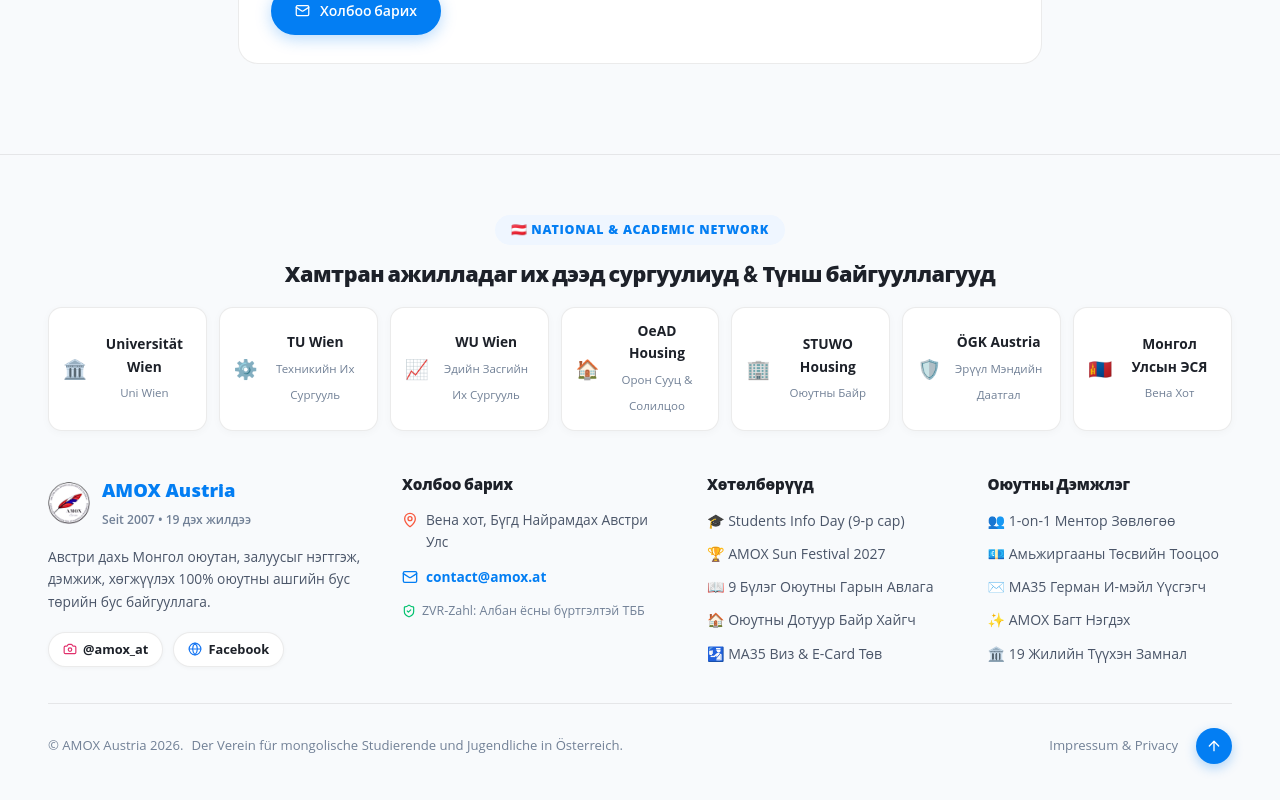
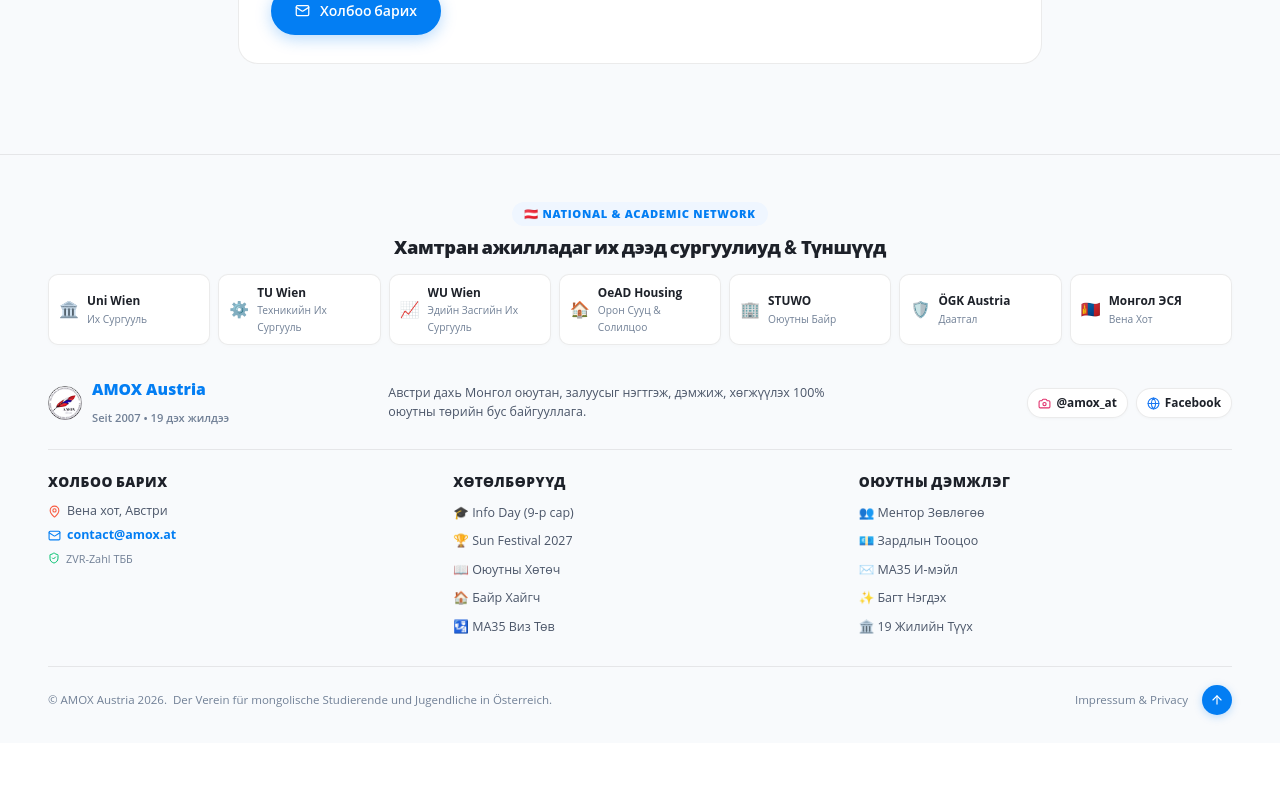
Before and after one commit to bkoenig-coder/amox, a React (Vite) app: page /about in a window 1280 px wide. Shown: the part 5646-6446 px from the top of the page. After the commit the page ends 6389 px from the top, so only its background shows below. Built offline with nearby package versions, Linux system fonts and the light colour scheme.

Commit message:
Make Холбоо барих, Хөтөлбөрүүд, and Оюутны Дэмжлэг three strictly parallel columns with compact typography

```diff
--- a/src/components/Footer.tsx
+++ b/src/components/Footer.tsx
@@ -1,6 +1,6 @@
 import React from 'react';
 import { Link } from 'react-router-dom';
-import { Camera, Globe, ArrowUp, Mail, MapPin, ExternalLink, GraduationCap, ShieldCheck, Heart } from 'lucide-react';
+import { Camera, Globe, ArrowUp, Mail, MapPin, ShieldCheck } from 'lucide-react';
 
 export const Footer: React.FC = () => {
   const scrollToTop = () => {
@@ -8,34 +8,34 @@
   };
 
   const partners = [
-    { name: 'Universität Wien', type: 'Uni Wien', icon: '🏛️' },
+    { name: 'Uni Wien', type: 'Их Сургууль', icon: '🏛️' },
     { name: 'TU Wien', type: 'Техникийн Их Сургууль', icon: '⚙️' },
     { name: 'WU Wien', type: 'Эдийн Засгийн Их Сургууль', icon: '📈' },
     { name: 'OeAD Housing', type: 'Орон Сууц & Солилцоо', icon: '🏠' },
-    { name: 'STUWO Housing', type: 'Оюутны Байр', icon: '🏢' },
-    { name: 'ÖGK Austria', type: 'Эрүүл Мэндийн Даатгал', icon: '🛡️' },
-    { name: 'Монгол Улсын ЭСЯ', type: 'Вена Хот', icon: '🇲🇳' }
+    { name: 'STUWO', type: 'Оюутны Байр', icon: '🏢' },
+    { name: 'ÖGK Austria', type: 'Даатгал', icon: '🛡️' },
+    { name: 'Монгол ЭСЯ', type: 'Вена Хот', icon: '🇲🇳' }
   ];
 
   return (
     <footer className="amox-footer">
       <div className="container">
         {/* National & Academic Partners Showcase */}
-        <div style={{ textAlign: 'center', marginBottom: 44 }}>
+        <div style={{ textAlign: 'center', marginBottom: 32 }}>
           <div
             style={{
               display: 'inline-flex',
               alignItems: 'center',
-              gap: 8,
-              padding: '5px 16px',
+              gap: 6,
+              padding: '3px 12px',
               borderRadius: 'var(--radius-pill)',
               background: '#EFF6FF',
               color: 'var(--aiesec-blue)',
-              fontSize: '0.78rem',
+              fontSize: '0.7rem',
               fontWeight: 800,
               letterSpacing: '0.06em',
               textTransform: 'uppercase',
-              marginBottom: 16
+              marginBottom: 10
             }}
           >
             <span>🇦🇹 National &amp; Academic Network</span>
@@ -44,57 +44,55 @@
           <h4
             style={{
               fontFamily: 'var(--font-heading)',
-              fontSize: 'clamp(1.15rem, 2.5vw, 1.35rem)',
+              fontSize: 'clamp(0.95rem, 2vw, 1.15rem)',
               fontWeight: 800,
               color: 'var(--text-main)',
-              marginBottom: 20
+              marginBottom: 16
             }}
           >
-            Хамтран ажилладаг их дээд сургуулиуд &amp; Түнш байгууллагууд
+            Хамтран ажилладаг их дээд сургуулиуд &amp; Түншүүд
           </h4>
 
-          {/* Parallel Partner Cards Grid / Scroll */}
+          {/* Parallel Partner Badges */}
           <div className="partner-parallel-grid">
             {partners.map((p, idx) => (
               <div key={idx} className="partner-parallel-card">
-                <span style={{ fontSize: '1.2rem' }}>{p.icon}</span>
-                <div>
-                  <strong style={{ display: 'block', fontSize: '0.86rem', color: 'var(--text-main)' }}>{p.name}</strong>
-                  <span style={{ fontSize: '0.72rem', color: 'var(--text-muted)' }}>{p.type}</span>
+                <span style={{ fontSize: '1rem' }}>{p.icon}</span>
+                <div style={{ textAlign: 'left', minWidth: 0 }}>
+                  <strong style={{ display: 'block', fontSize: '0.74rem', color: 'var(--text-main)', whiteSpace: 'nowrap', overflow: 'hidden', textOverflow: 'ellipsis' }}>{p.name}</strong>
+                  <span style={{ fontSize: '0.64rem', color: 'var(--text-muted)', display: 'block' }}>{p.type}</span>
                 </div>
               </div>
             ))}
           </div>
         </div>
 
-        {/* Parallel Footer Navigation Columns */}
-        <div className="footer-parallel-grid">
-          {/* Column 1: Brand Info */}
-          <div className="footer-col brand-col">
-            <div style={{ display: 'flex', alignItems: 'center', gap: 12, marginBottom: 14 }}>
-              <img src="/assets/logo.png" alt="AMOX Logo" style={{ height: 42, width: 'auto' }} />
+        {/* Top Brand Banner Row */}
+        <div className="footer-brand-banner">
+          <div style={{ display: 'flex', alignItems: 'center', gap: 10 }}>
+            <img src="/assets/logo.png" alt="AMOX Logo" style={{ height: 34, width: 'auto' }} />
             <div>
-                <strong style={{ fontSize: '1.15rem', color: 'var(--aiesec-blue)', display: 'block', fontWeight: 800 }}>
+              <strong style={{ fontSize: '0.98rem', color: 'var(--aiesec-blue)', display: 'block', fontWeight: 800 }}>
                 AMOX Austria
               </strong>
-                <span style={{ fontSize: '0.76rem', color: 'var(--text-muted)', fontWeight: 600 }}>
+              <span style={{ fontSize: '0.7rem', color: 'var(--text-muted)', fontWeight: 600 }}>
                 Seit 2007 &bull; 19 дэх жилдээ
               </span>
             </div>
           </div>
 
-            <p style={{ fontSize: '0.86rem', color: 'var(--text-sub)', lineHeight: 1.65, marginBottom: 18 }}>
-              Австри дахь Монгол оюутан, залуусыг нэгтгэж, дэмжиж, хөгжүүлэх 100% оюутны ашгийн бус төрийн бус байгууллага.
+          <p className="footer-brand-desc">
+            Австри дахь Монгол оюутан, залуусыг нэгтгэж, дэмжиж, хөгжүүлэх 100% оюутны төрийн бус байгууллага.
           </p>
 
-            <div style={{ display: 'flex', gap: 10, flexWrap: 'wrap' }}>
+          <div style={{ display: 'flex', gap: 8, flexWrap: 'wrap' }}>
             <a
               href="https://www.instagram.com/amox_at/"
               target="_blank"
               rel="noopener noreferrer"
               className="social-pill-btn"
             >
-                <Camera size={14} color="#E1306C" />
+              <Camera size={13} color="#E1306C" />
               <span>@amox_at</span>
             </a>
             <a
@@ -103,75 +101,67 @@
               rel="noopener noreferrer"
               className="social-pill-btn"
             >
-                <Globe size={14} color="#1877F2" />
+              <Globe size={13} color="#1877F2" />
               <span>Facebook</span>
             </a>
           </div>
         </div>
 
-          {/* Column 2: Contact & Location */}
-          <div className="footer-col contact-col">
+        {/* 3 PARALLEL COLUMNS: Холбоо барих | Хөтөлбөрүүд | Оюутны Дэмжлэг */}
+        <div className="footer-three-parallel-grid">
+          {/* Column 1: Холбоо барих */}
+          <div className="footer-col">
             <h5 className="footer-col-title">Холбоо барих</h5>
-            <div style={{ display: 'flex', flexDirection: 'column', gap: 12, fontSize: '0.86rem' }}>
-              <div style={{ display: 'flex', alignItems: 'flex-start', gap: 8, color: 'var(--text-sub)' }}>
-                <MapPin size={16} color="var(--aiesec-orange)" style={{ flexShrink: 0, marginTop: 3 }} />
-                <span>Вена хот, Бүгд Найрамдах Австри Улс</span>
+            <div className="footer-col-content">
+              <div className="footer-contact-item">
+                <MapPin size={13} color="var(--aiesec-orange)" style={{ flexShrink: 0, marginTop: 2 }} />
+                <span>Вена хот, Австри</span>
               </div>
-              <a
-                href="mailto:contact@amox.at"
-                style={{
-                  display: 'inline-flex',
-                  alignItems: 'center',
-                  gap: 8,
-                  color: 'var(--aiesec-blue)',
-                  textDecoration: 'none',
-                  fontWeight: 700
-                }}
-              >
-                <Mail size={16} color="var(--aiesec-blue)" />
+              <a href="mailto:contact@amox.at" className="footer-email-link">
+                <Mail size={13} color="var(--aiesec-blue)" style={{ flexShrink: 0 }} />
                 <span>contact@amox.at</span>
               </a>
-              <div style={{ display: 'flex', alignItems: 'center', gap: 6, color: 'var(--text-muted)', fontSize: '0.78rem' }}>
-                <ShieldCheck size={14} color="var(--aiesec-teal)" />
-                <span>ZVR-Zahl: Албан ёсны бүртгэлтэй ТББ</span>
+              <div className="footer-contact-item" style={{ color: 'var(--text-muted)', fontSize: '0.68rem' }}>
+                <ShieldCheck size={12} color="var(--aiesec-teal)" style={{ flexShrink: 0 }} />
+                <span>ZVR-Zahl ТББ</span>
               </div>
             </div>
           </div>
 
-          {/* Column 3: Programs & Events */}
-          <div className="footer-col links-col">
+          {/* Column 2: Хөтөлбөрүүд */}
+          <div className="footer-col">
             <h5 className="footer-col-title">Хөтөлбөрүүд</h5>
             <ul className="footer-links-list">
-              <li><Link to="/about#mentor">🎓 Students Info Day (9-р сар)</Link></li>
-              <li><Link to="/sun-festival">🏆 AMOX Sun Festival 2027</Link></li>
-              <li><Link to="/guide">📖 9 Бүлэг Оюутны Гарын Авлага</Link></li>
-              <li><Link to="/housing">🏠 Оюутны Дотуур Байр Хайгч</Link></li>
-              <li><Link to="/visa-insurance">🛂 MA35 Виз &amp; E-Card Төв</Link></li>
+              <li><Link to="/about#mentor">🎓 Info Day (9-р сар)</Link></li>
+              <li><Link to="/sun-festival">🏆 Sun Festival 2027</Link></li>
+              <li><Link to="/guide">📖 Оюутны Хөтөч</Link></li>
+              <li><Link to="/housing">🏠 Байр Хайгч</Link></li>
+              <li><Link to="/visa-insurance">🛂 MA35 Виз Төв</Link></li>
             </ul>
           </div>
 
-          {/* Column 4: Student Support */}
-          <div className="footer-col links-col">
+          {/* Column 3: Оюутны Дэмжлэг */}
+          <div className="footer-col">
             <h5 className="footer-col-title">Оюутны Дэмжлэг</h5>
             <ul className="footer-links-list">
-              <li><Link to="/about#mentor">👥 1-on-1 Ментор Зөвлөгөө</Link></li>
-              <li><Link to="/guide#calculator">💶 Амьжиргааны Төсвийн Тооцоо</Link></li>
-              <li><Link to="/visa-insurance#email-generator">✉️ MA35 Герман И-мэйл Үүсгэгч</Link></li>
-              <li><Link to="/about#board">✨ AMOX Багт Нэгдэх</Link></li>
-              <li><Link to="/about#history">🏛️ 19 Жилийн Түүхэн Замнал</Link></li>
+              <li><Link to="/about#mentor">👥 Ментор Зөвлөгөө</Link></li>
+              <li><Link to="/guide#calculator">💶 Зардлын Тооцоо</Link></li>
+              <li><Link to="/visa-insurance#email-generator">✉️ MA35 И-мэйл</Link></li>
+              <li><Link to="/about#board">✨ Багт Нэгдэх</Link></li>
+              <li><Link to="/about#history">🏛️ 19 Жилийн Түүх</Link></li>
             </ul>
           </div>
         </div>
 
         {/* Minimal Legal Footer Bar */}
         <div className="footer-legal-bar">
-          <div style={{ display: 'flex', alignItems: 'center', gap: 8 }}>
+          <div style={{ display: 'flex', alignItems: 'center', gap: 6, fontSize: '0.72rem' }}>
             <span>© AMOX Austria 2026. </span>
             <span className="legal-verein-text">Der Verein für mongolische Studierende und Jugendliche in Österreich.</span>
           </div>
 
-          <div style={{ display: 'flex', gap: 18, alignItems: 'center' }}>
-            <Link to="/about" style={{ color: 'var(--text-muted)', textDecoration: 'none', fontSize: '0.82rem' }}>
+          <div style={{ display: 'flex', gap: 14, alignItems: 'center' }}>
+            <Link to="/about" style={{ color: 'var(--text-muted)', textDecoration: 'none', fontSize: '0.72rem' }}>
               Impressum &amp; Privacy
             </Link>
             <button
@@ -180,7 +170,7 @@
               title="Дээш буцах"
               aria-label="Back to Top"
             >
-              <ArrowUp size={16} />
+              <ArrowUp size={14} />
             </button>
           </div>
         </div>
@@ -190,60 +180,121 @@
         .amox-footer {
           background-color: #F8FAFC;
           border-top: 1.5px solid var(--border);
-          padding: 60px 0 36px;
+          padding: 44px 0 28px;
           position: relative;
         }
 
-        /* Top Parallel Partners Grid */
+        /* Top Partner Parallel Badges */
         .partner-parallel-grid {
           display: grid;
-          grid-template-columns: repeat(auto-fit, minmax(150px, 1fr));
-          gap: 12px;
-          margin-bottom: 40px;
+          grid-template-columns: repeat(7, 1fr);
+          gap: 8px;
+          margin-bottom: 28px;
         }
 
         .partner-parallel-card {
           background: #FFFFFF;
           border: 1px solid var(--border);
-          border-radius: 14px;
-          padding: 12px 14px;
+          border-radius: 10px;
+          padding: 8px 10px;
           display: flex;
           align-items: center;
-          gap: 10px;
-          box-shadow: 0 2px 8px rgba(0,0,0,0.03);
+          gap: 8px;
+          box-shadow: 0 1px 4px rgba(0,0,0,0.02);
           transition: var(--transition);
         }
 
         .partner-parallel-card:hover {
-          transform: translateY(-2px);
+          transform: translateY(-1px);
           border-color: var(--aiesec-blue);
-          box-shadow: 0 6px 16px rgba(3, 126, 243, 0.08);
+          box-shadow: 0 4px 12px rgba(3, 126, 243, 0.08);
         }
 
-        /* Main Parallel Footer 4-Column Grid */
-        .footer-parallel-grid {
+        /* Brand Banner Row */
+        .footer-brand-banner {
+          display: flex;
+          align-items: center;
+          justify-content: space-between;
+          flex-wrap: wrap;
+          gap: 16px;
+          padding-bottom: 20px;
+          margin-bottom: 24px;
+          border-bottom: 1px solid var(--border);
+        }
+
+        .footer-brand-desc {
+          font-size: 0.78rem;
+          color: var(--text-sub);
+          line-height: 1.5;
+          max-width: 480px;
+          margin: 0;
+        }
+
+        /* 3 PARALLEL COLUMNS GRID */
+        .footer-three-parallel-grid {
           display: grid;
-          grid-template-columns: 1.3fr 1.1fr 1fr 1fr;
-          gap: 36px;
-          padding-bottom: 36px;
+          grid-template-columns: repeat(3, 1fr) !important;
+          gap: clamp(10px, 3vw, 32px);
+          padding-bottom: 28px;
           border-bottom: 1px solid var(--border);
+        }
+
+        .footer-col {
+          min-width: 0;
         }
 
         .footer-col-title {
           font-family: var(--font-heading);
-          font-size: 0.95rem;
+          font-size: clamp(0.78rem, 1.8vw, 0.86rem);
           font-weight: 800;
-          margin-bottom: 16px;
+          text-transform: uppercase;
+          letter-spacing: 0.04em;
+          margin-bottom: 12px;
           color: var(--text-main);
-          letter-spacing: -0.01em;
+          white-space: nowrap;
+          overflow: hidden;
+          text-overflow: ellipsis;
+        }
+
+        .footer-col-content {
+          display: flex;
+          flex-direction: column;
+          gap: 8px;
+          font-size: clamp(0.7rem, 1.6vw, 0.78rem);
+        }
+
+        .footer-contact-item {
+          display: flex;
+          align-items: flex-start;
+          gap: 6px;
+          color: var(--text-sub);
+          line-height: 1.35;
+          word-break: break-word;
+        }
+
+        .footer-email-link {
+          display: inline-flex;
+          align-items: center;
+          gap: 6px;
+          color: var(--aiesec-blue);
+          text-decoration: none;
+          font-weight: 700;
+          line-height: 1.35;
+          word-break: break-all;
+        }
+
+        .footer-email-link:hover {
+          text-decoration: underline;
         }
 
         .footer-links-list {
           list-style: none;
           display: flex;
           flex-direction: column;
-          gap: 10px;
-          font-size: 0.88rem;
+          gap: 8px;
+          font-size: clamp(0.7rem, 1.6vw, 0.78rem);
+          padding: 0;
+          margin: 0;
         }
 
         .footer-links-list a {
@@ -252,33 +303,37 @@
           transition: var(--transition);
           display: inline-flex;
           align-items: center;
+          line-height: 1.3;
+          white-space: nowrap;
+          overflow: hidden;
+          text-overflow: ellipsis;
         }
 
         .footer-links-list a:hover {
           color: var(--aiesec-blue);
-          transform: translateX(3px);
+          transform: translateX(2px);
         }
 
         .social-pill-btn {
           display: inline-flex;
           align-items: center;
-          gap: 6px;
-          padding: 6px 14px;
+          gap: 5px;
+          padding: 4px 10px;
           border-radius: var(--radius-pill);
           background: #FFFFFF;
           border: 1px solid var(--border);
           color: var(--text-main);
-          font-size: 0.8rem;
+          font-size: 0.74rem;
           font-weight: 700;
           text-decoration: none;
-          box-shadow: 0 1px 4px rgba(0,0,0,0.04);
+          box-shadow: 0 1px 3px rgba(0,0,0,0.03);
           transition: var(--transition);
         }
 
         .social-pill-btn:hover {
           border-color: var(--aiesec-blue);
           color: var(--aiesec-blue);
-          transform: translateY(-2px);
+          transform: translateY(-1px);
         }
 
         /* Bottom Legal Bar */
@@ -287,9 +342,9 @@
           justify-content: space-between;
           align-items: center;
           flex-wrap: wrap;
-          padding-top: 24px;
-          gap: 16px;
-          font-size: 0.82rem;
+          padding-top: 18px;
+          gap: 12px;
+          font-size: 0.72rem;
           color: var(--text-muted);
         }
 
@@ -298,14 +353,14 @@
           color: #FFFFFF;
           border: none;
           border-radius: 50%;
-          width: 36px;
-          height: 36px;
+          width: 30px;
+          height: 30px;
           display: flex;
           align-items: center;
           justify-content: center;
           cursor: pointer;
           transition: var(--transition);
-          box-shadow: 0 4px 12px rgba(3, 126, 243, 0.3);
+          box-shadow: 0 2px 8px rgba(3, 126, 243, 0.25);
         }
 
         .back-to-top-btn:hover {
@@ -313,25 +368,23 @@
           transform: translateY(-2px);
         }
 
-        /* Responsive Breakpoints - Parallel 2-Column Grid on Mobile/Tablet */
+        /* Responsive Breakpoints */
         @media (max-width: 992px) {
-          .footer-parallel-grid {
-            grid-template-columns: 1fr 1fr;
-            gap: 28px;
-          }
           .partner-parallel-grid {
-            grid-template-columns: repeat(auto-fit, minmax(130px, 1fr));
-            gap: 8px;
-          }
-          .partner-parallel-card {
-            padding: 10px 12px;
+            grid-template-columns: repeat(4, 1fr);
+            gap: 6px;
           }
         }
 
-        @media (max-width: 600px) {
+        @media (max-width: 640px) {
           .partner-parallel-grid {
             grid-template-columns: repeat(2, 1fr);
-            gap: 8px;
+            gap: 6px;
+          }
+          .footer-brand-banner {
+            flex-direction: column;
+            align-items: flex-start;
+            gap: 12px;
           }
           .legal-verein-text {
             display: none;
```
Lines whose indentation alone changed are shown as unchanged.
